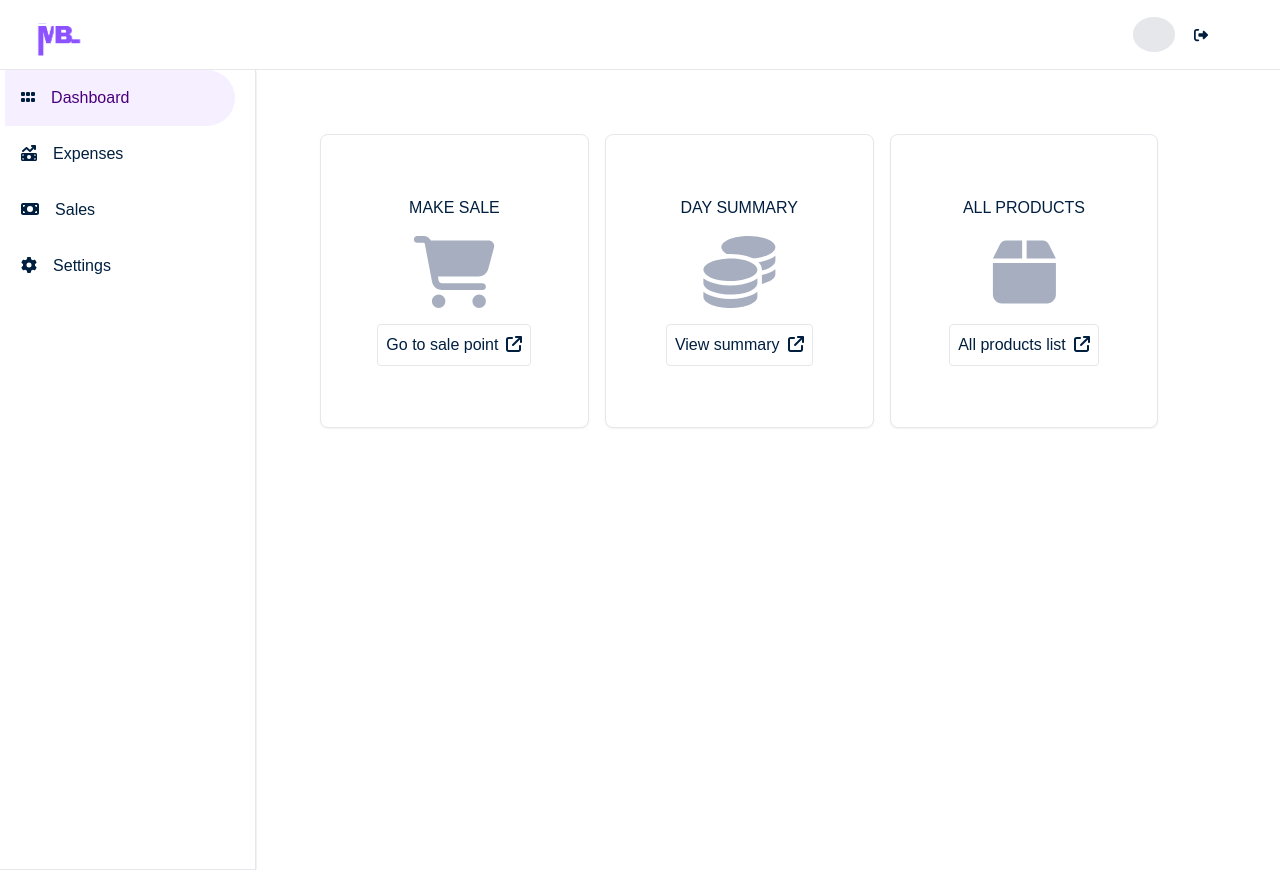
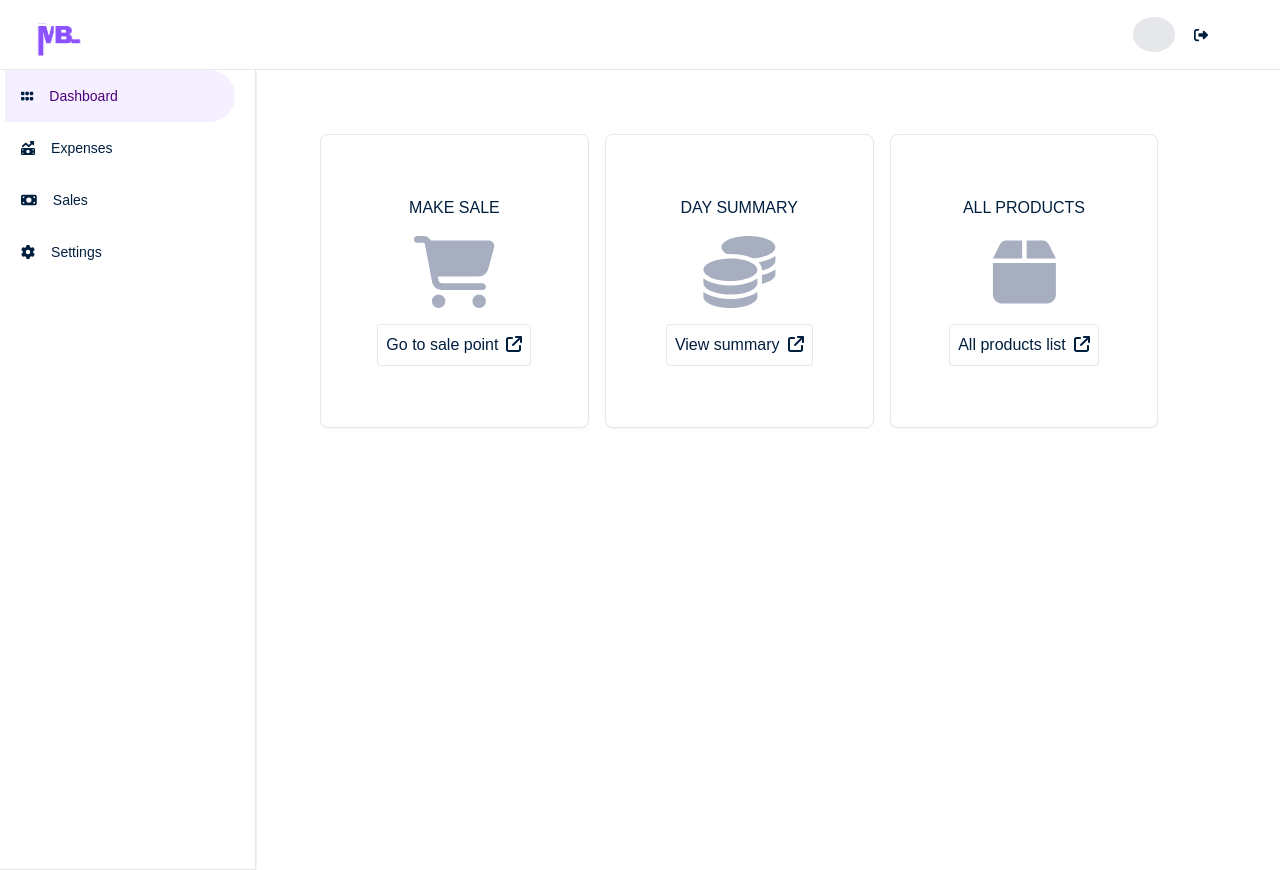
Before and after one commit to CHIGODI/BusinessManager, a Next.js app in the folder mybiz-frontend/: page /dashboard in a window 1280 px wide. Built offline with nearby package versions, Linux system fonts and the light colour scheme.

Commit message:
Reduce font size for sidenav links

```diff
--- a/mybiz-frontend/app/components/sidenav.js
+++ b/mybiz-frontend/app/components/sidenav.js
@@ -7,15 +7,15 @@ export default function SideNav(){
     const pathname = usePathname();
 
     return(
-        <div className="w-[20%] border-r border-b shadow-right-sm hidden lg:block">
+        <div className="w-[20%] border-r h-full border-b shadow-right-sm hidden lg:block">
             <ul className='flex flex-col justify-start'>
                 <Link href="/dashboard"
                     className={`links ${pathname.startsWith('/dashboard')?
                         'bg-[#F5EFFF] text-[#4A007E]' : 'hover:bg-[#F5EFFF] hover:text-[#4A007E]'
                         }`}
                 >
-                    <li>
-                        <FontAwesomeIcon className="text-base mr-4 text-[#001F3F]" icon={faGrip} />
+                    <li className='text-sm'>
+                        <FontAwesomeIcon className="text-sm mr-4 text-[#001F3F]" icon={faGrip} />
                         Dashboard
                     </li>
                 </Link>
@@ -24,8 +24,8 @@ export default function SideNav(){
                         'bg-[#F5EFFF] text-[#4A007E]' : 'hover:bg-[#F5EFFF] hover:text-[#4A007E]'
                         }`}
                 >
-                    <li>
-                        <FontAwesomeIcon className="text-base mr-4 text-[#001F3F]" icon={faMoneyBillTrendUp} />
+                    <li className='text-sm'>
+                        <FontAwesomeIcon className="text-sm mr-4 text-[#001F3F]" icon={faMoneyBillTrendUp} />
                         Expenses
                     </li>
                 </Link>
@@ -34,8 +34,8 @@ export default function SideNav(){
                         'bg-[#F5EFFF] text-[#4A007E]' : 'hover:bg-[#F5EFFF] hover:text-[#4A007E]'
                         }`}
                 >
-                    <li>
-                        <FontAwesomeIcon className="text-base mr-4 text-[#001F3F]" icon={faMoneyBill} />
+                    <li className='text-sm'>
+                        <FontAwesomeIcon className="text-sm mr-4 text-[#001F3F]" icon={faMoneyBill} />
                         Sales
                     </li>
                 </Link>
@@ -44,8 +44,8 @@ export default function SideNav(){
                         'bg-[#F5EFFF] text-[#4A007E]' : 'hover:bg-[#F5EFFF] hover:text-[#4A007E]'
                         }`}
                 >
-                    <li>
-                        <FontAwesomeIcon className="text-base mr-4 text-[#001F3F]" icon={faGear} />
+                    <li className='text-sm'>
+                        <FontAwesomeIcon className="text-sm mr-4 text-[#001F3F]" icon={faGear} />
                         Settings
                     </li>
                 </Link>
```
